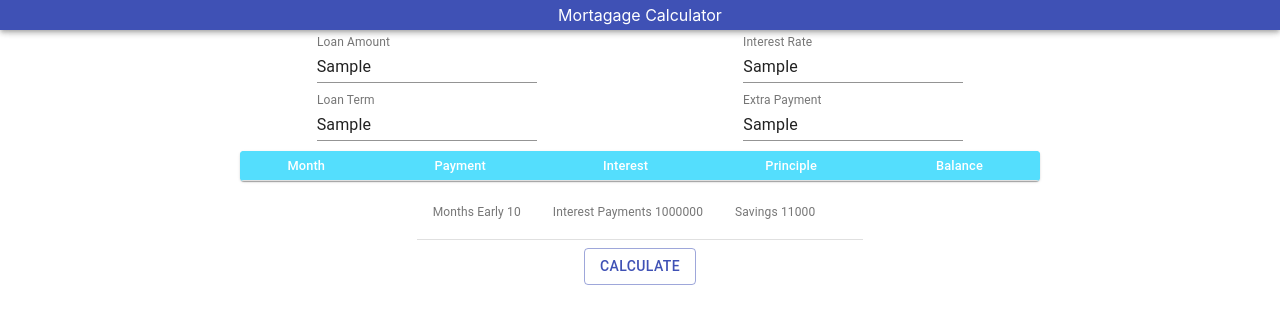
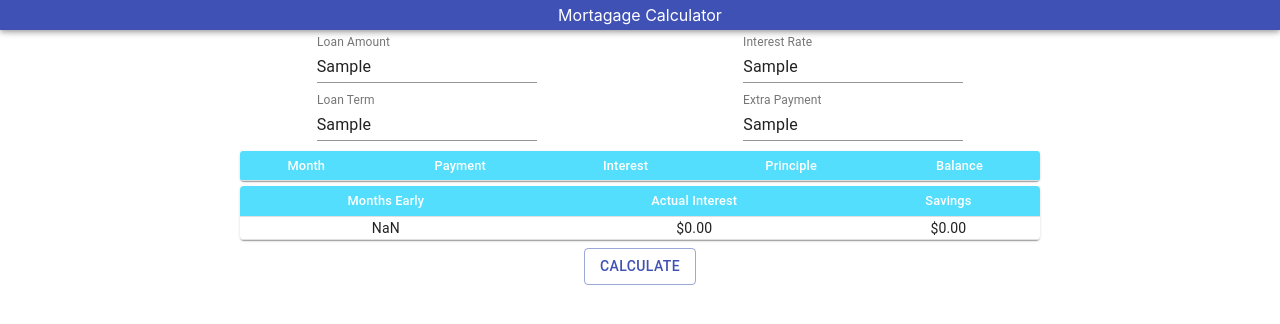
Before and after one commit to Msheezi/mortgagecalc2, a React (Create React App) app: page / in a window 1280 px wide. Both pictures are taken after typing "Sample", "Sample", "Sample", "Sample" into the empty fields and a click on the button "CALCULATE". Shown: the top 324 px of the page. Built offline with nearby package versions, Linux system fonts and the light colour scheme.

Commit message:
Update table footer to table, conditional render of loan summary details

```diff
--- a/public/index.html
+++ b/public/index.html
@@ -24,7 +24,7 @@
       work correctly both with client-side routing and a non-root public URL.
       Learn how to configure a non-root public URL by running `npm run build`.
     -->
-    <title>React App</title>
+    <title>Mortgage Calculator</title>
   </head>
   <body>
     <noscript>You need to enable JavaScript to run this app.</noscript>
--- a/src/App.js
+++ b/src/App.js
@@ -1,7 +1,7 @@
-import logo from './logo.svg';
+
 import './App.css';
 import { CalcPage } from './components/calcPage';
-import {AppBar, Toolbar, makeStyles} from '@material-ui/core'
+import {AppBar, makeStyles} from '@material-ui/core'
 
 
 const useStyles = makeStyles({
--- a/src/components/amortTable.js
+++ b/src/components/amortTable.js
@@ -2,14 +2,15 @@
 import React from 'react'
 
 
-import { Paper,makeStyles, Table, TableCell, TableContainer, TableHead, TableRow, TableBody, TableFooter} from '@material-ui/core'
+import { Paper,makeStyles, Table, TableCell, TableContainer, TableHead, TableRow, TableBody} from '@material-ui/core'
 
   const useStyles = makeStyles({
           container: {
             maxWidth: "800px",
             margin: "5px auto ",
             maxHeight: "400px",
-            width: "95%"
+            width: "95%",
+            position: "relative"
           },
           table: {
             minWidth: 650,
@@ -38,16 +39,79 @@ import { Paper,makeStyles, Table, TableCell, TableContainer, TableHead, TableRow
                 }
           },
           footer: {
-              margin: "0 auto"
+              margin: "0 auto",
+              maxWidth: "800px",
+              width: "95%",
+            //   height: "50px",
+              "& td": {
+                  textAlign: "center",
+                  padding: "1pt"
+
+              },
+              "& th": {
+                backgroundColor: "#54DEFD",
+                color: "white",
+                fontSize: "0.8rem",
+               padding: "2pt",
+               textAlign: "center"
+              }
+
+            //   top: 1
           }
 
         });
 
-export const AmortTable = ({paymentData, scheduledInterest, totalInterest})=>{
+export const AmortTable = ({paymentData, scheduledInterest, totalInterest, loanTerm, extraPayment})=>{
 
     const classes = useStyles()
+
+    const summaryFooter = () => {
+        if (extraPayment.length){
+            let savings = (parseFloat(scheduledInterest) - parseFloat(totalInterest))
+            return (
+        <Table >
+            <TableHead>
+                <TableRow>
+                    <TableCell>Months Early</TableCell>
+                    <TableCell>Actual Interest</TableCell>
+                    <TableCell>Savings</TableCell>
+                </TableRow>
+                </TableHead>
+                <TableBody>
+                <TableRow>
+                    <TableCell>{loanTerm - paymentData.length}</TableCell>
+                    <TableCell>{totalInterest.toLocaleString('en-US', {style: "currency", currency: "USD"})}</TableCell>
+                    <TableCell>{savings.toLocaleString('en-US', {style: "currency", currency: "USD"})}</TableCell>
+                </TableRow>
+            </TableBody>
+        </Table>
+            )
+        } else {
+            return (
+            <Table >
+                <TableHead>
+                <TableRow>
+
+                    <TableCell>Total Interest</TableCell>
+
+                </TableRow>
+                </TableHead>
+                <TableBody>
+                <TableRow>
+
+                    <TableCell>{totalInterest.toLocaleString('en-US', {style: "currency", currency: "USD"})}</TableCell>
+                </TableRow>
+            </TableBody>
+            </Table>
+            )
+        }
+    }
+
+
     const paymentDetails = paymentData.map((payment, month) =>  {
-        const { ttlPayment, interestPaid, principlePaid, extraPayment, remainingPrinciple} = payment
+        const { ttlPayment, interestPaid, principlePaid,  remainingPrinciple} = payment
+
+
 
 
         /**
@@ -74,7 +138,7 @@ export const AmortTable = ({paymentData, scheduledInterest, totalInterest})=>{
     return (
         <>
         <TableContainer className={classes.container} component={Paper}>
-            <Table stickyHeader className={classes.pageContainer} aria-label="simple table" >
+            <Table stickyHeader="true" className={classes.pageContainer} aria-label="simple table" >
                 <TableHead className={classes.root} xs={12}>
                     <TableRow  id="head">
                         <TableCell align="center">Month</TableCell>
@@ -89,16 +153,15 @@ export const AmortTable = ({paymentData, scheduledInterest, totalInterest})=>{
                     {paymentDetails}
                 </TableBody>
             </Table>
+
         </TableContainer>
-                <TableFooter className={classes.footer} stickyHeader>
-                    <TableRow>
-                        <TableCell align="center">Months Early 10</TableCell>
-                        <TableCell align="center">Interest Payments 1000000</TableCell>
-                        <TableCell align="center">Savings 11000</TableCell>
-                        <TableCell align="center"></TableCell>
+        <TableContainer component={Paper} className={classes.footer}>
+        {summaryFooter()}
 
-                    </TableRow>
-                </TableFooter>
+        </TableContainer>
+
+
+
                 </>
     )
 
--- a/src/components/calcPage.js
+++ b/src/components/calcPage.js
@@ -15,35 +15,6 @@ const useStyles = makeStyles({
     }
 })
 
-const testData = [
-    {month: 0, ttlPayment: 1000 , interestPaid: 90, principlePaid: 910, extraPayment: 0, remainingPrinciple: 100000},
-    {month: 1, ttlPayment: 1000 , interestPaid: 90, principlePaid: 910, extraPayment: 0, remainingPrinciple: 90000},
-    {month: 2, ttlPayment: 1000 , interestPaid: 90, principlePaid: 910, extraPayment: 0, remainingPrinciple: 80000},
-    {month: 3, ttlPayment: 1000 , interestPaid: 90, principlePaid: 910, extraPayment: 0, remainingPrinciple: 70000},
-    {month: 4, ttlPayment: 1000 , interestPaid: 90, principlePaid: 910, extraPayment: 0, remainingPrinciple: 60000},
-    {month: 5, ttlPayment: 1000 , interestPaid: 90, principlePaid: 910, extraPayment: 0, remainingPrinciple: 50000},
-    {month: 5, ttlPayment: 1000 , interestPaid: 90, principlePaid: 910, extraPayment: 0, remainingPrinciple: 50000},
-    {month: 5, ttlPayment: 1000 , interestPaid: 90, principlePaid: 910, extraPayment: 0, remainingPrinciple: 50000},
-    {month: 5, ttlPayment: 1000 , interestPaid: 90, principlePaid: 910, extraPayment: 0, remainingPrinciple: 50000},
-    {month: 5, ttlPayment: 1000 , interestPaid: 90, principlePaid: 910, extraPayment: 0, remainingPrinciple: 50000},
-    {month: 5, ttlPayment: 1000 , interestPaid: 90, principlePaid: 910, extraPayment: 0, remainingPrinciple: 50000},
-    {month: 5, ttlPayment: 1000 , interestPaid: 90, principlePaid: 910, extraPayment: 0, remainingPrinciple: 50000},
-    {month: 5, ttlPayment: 1000 , interestPaid: 90, principlePaid: 910, extraPayment: 0, remainingPrinciple: 50000},
-    {month: 5, ttlPayment: 1000 , interestPaid: 90, principlePaid: 910, extraPayment: 0, remainingPrinciple: 50000},
-    {month: 5, ttlPayment: 1000 , interestPaid: 90, principlePaid: 910, extraPayment: 0, remainingPrinciple: 50000},
-    {month: 5, ttlPayment: 1000 , interestPaid: 90, principlePaid: 910, extraPayment: 0, remainingPrinciple: 50000},
-    {month: 5, ttlPayment: 1000 , interestPaid: 90, principlePaid: 910, extraPayment: 0, remainingPrinciple: 50000},
-    {month: 5, ttlPayment: 1000 , interestPaid: 90, principlePaid: 910, extraPayment: 0, remainingPrinciple: 50000},
-    {month: 5, ttlPayment: 1000 , interestPaid: 90, principlePaid: 910, extraPayment: 0, remainingPrinciple: 50000},
-    {month: 5, ttlPayment: 1000 , interestPaid: 90, principlePaid: 910, extraPayment: 0, remainingPrinciple: 50000},
-    {month: 5, ttlPayment: 1000 , interestPaid: 90, principlePaid: 910, extraPayment: 0, remainingPrinciple: 50000},
-    {month: 5, ttlPayment: 1000 , interestPaid: 90, principlePaid: 910, extraPayment: 0, remainingPrinciple: 50000},
-    {month: 5, ttlPayment: 1000 , interestPaid: 90, principlePaid: 910, extraPayment: 0, remainingPrinciple: 50000},
-    {month: 5, ttlPayment: 1000 , interestPaid: 90, principlePaid: 910, extraPayment: 0, remainingPrinciple: 50000},
-    {month: 5, ttlPayment: 1000 , interestPaid: 90, principlePaid: 910, extraPayment: 0, remainingPrinciple: 50000},
-    {month: 5, ttlPayment: 1000 , interestPaid: 90, principlePaid: 910, extraPayment: 0, remainingPrinciple: 50000},
-]
-
 export const CalcPage = () => {
 
     // const [loanAmt, setLoanAmt] = useState("")
@@ -53,6 +24,7 @@ export const CalcPage = () => {
     const [paymentData, setPaymentData] = useState([])
     const [scheduledInterest, setScheduledInterest] = useState()
     const [totalInterest, setTotalInterest] = useState()
+    const [displayTable, setDisplayTable] = useState(false)
 /**Calculations
  *  - set a state variable as array to store individual payments
  *  - if extra payments is blank run calcs
@@ -76,8 +48,16 @@ export const CalcPage = () => {
         setPaymentData(results.paymentData)
         setScheduledInterest(results.scheduledInterest)
         setTotalInterest(results.totalInterest)
+        setDisplayTable(true)
 
     }
+
+    const table = displayTable ? ( <AmortTable paymentData={paymentData}
+                    loanTerm={inputs.loanTerm}
+                    scheduledInterest={scheduledInterest}
+                    totalInterest={totalInterest}
+                    extraPayment={inputs.extraPayment}
+                    /> ) : ""
 
     const {loanAmt, interestRate, loanTerm, extraPayment} = inputs
 
@@ -126,7 +106,8 @@ export const CalcPage = () => {
             <Grid item xs={false} sm={4}/>
 
             <Grid item xs={false} sm={4}/>
-                <AmortTable paymentData={paymentData}/>
+                {table}
+
             </Grid>
 
             </Grid>
--- a/src/components/calculatorFunc.js
+++ b/src/components/calculatorFunc.js
@@ -24,16 +24,13 @@ For example, a 30-year fixed mortgage would have 360 payments (30x12=360).
     let balance = currency(loanAmt).value
     let scheduledBalance = currency(loanAmt).value
     let extra = extraPayment * 1
-    // console.log(balance, extra)
 
     let r = ((interestRate/100) /12)
     // let i = (balance * r * Math.pow(1 + r, loanTerm))
     let v = r * Math.pow(1 + r, loanTerm)
     let i = currency(balance).multiply(v)
     let j = Math.pow(1 + r,  loanTerm) - 1
-    // console.log(balance, i.value)
     let payment = currency(i).divide(j)
-    // console.log(payment)
 
     let totalInterest = 0
     let scheduledInterest = 0
@@ -76,9 +73,7 @@ For example, a 30-year fixed mortgage would have 360 payments (30x12=360).
         let checker = payment.value
         if ( checker < balance){
 
-        let scheduledPayment = payment
         let extraPayment = payment.add(extra)
-        console.log(scheduledPayment.value, extraPayment.value)
 
         let interestPaid = currency(balance).multiply(r)
             totalInterest += interestPaid.value
@@ -86,7 +81,6 @@ For example, a 30-year fixed mortgage would have 360 payments (30x12=360).
 
             balance = currency(balance).subtract(principlePaid).value
 
-        //    console.log()
 
         let paymentObj = {
 
@@ -115,10 +109,8 @@ For example, a 30-year fixed mortgage would have 360 payments (30x12=360).
         }
         payments.push(paymentObj)
         }
-        // console.log(totalInterest)
     }
 
-    console.log(scheduledInterest, totalInterest)
     /**
      * return an object paymentsObj = {
      * paymentData: payments, scheduledInterest, totalInterest
```
Also changed, not shown: 1 other file (tests, documents, lock files or other folders).
